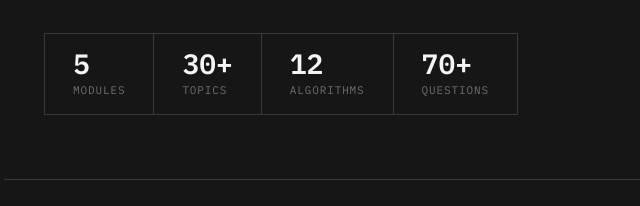
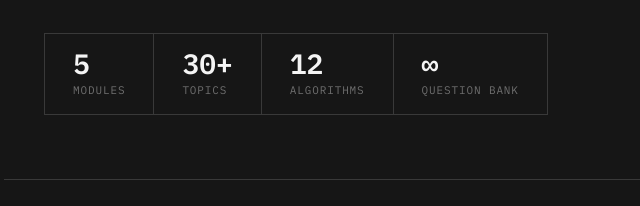
Before and after one commit to er-surajnayak/Machine-Learning-Svyasa-Sem-4, a plain HTML site: page index.html in a window 1280 px wide. Shown: the part 420-626 px from the top of the page, 36-676 px from the left. Drawn offline with Linux system fonts and the light colour scheme.

Commit message:
feat: update question bank display to infinity symbol and restore total count value

```diff
--- a/index.html
+++ b/index.html
@@ -529,8 +529,8 @@ h1 em{font-style:italic;color:var(--link)}
       <div class="stat-lbl">Algorithms</div>
     </div>
     <div class="stat-cell">
-      <div class="stat-num">70+</div>
-      <div class="stat-lbl">Questions</div>
+      <div class="stat-num">∞</div>
+      <div class="stat-lbl">Question bank</div>
     </div>
   </div>
 </div>
@@ -813,7 +813,7 @@ h1 em{font-style:italic;color:var(--link)}
 
   <div style="background:var(--layer-01);padding:28px;display:flex;flex-direction:column;justify-content:center;align-items:center;gap:8px">
     <div style="font-family:'IBM Plex Mono',monospace;font-size:11px;color:var(--txt-ph);letter-spacing:.08em;text-transform:uppercase;text-align:center">Total questions</div>
-    <div style="font-family:'IBM Plex Mono',monospace;font-size:40px;font-weight:600;color:var(--txt-pri)" id="total-q-count">—</div>
+    <div style="font-family:'IBM Plex Mono',monospace;font-size:40px;font-weight:600;color:var(--txt-pri)" id="total-q-count">70+</div>
     <div style="font-family:'IBM Plex Mono',monospace;font-size:11px;color:var(--txt-ph)">across all modules</div>
   </div>
 
```
